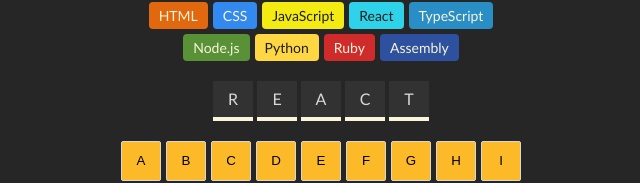
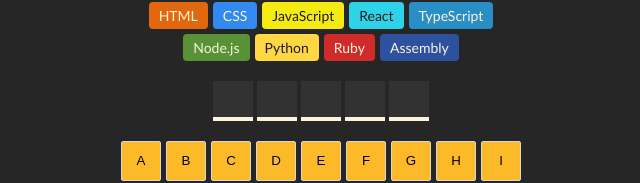
Before and after one commit to TrueFisherKing/assemly-endgame, a React (Vite) app: page / in a window 1280 px wide. Shown: the part 255-438 px from the top of the page, without its empty margins (319-959 px from the left). Built offline with nearby package versions, Linux system fonts and the light colour scheme.

Commit message:
Update: Implement game logic and UI components
- Added state management for current word and guessed letters
- Implemented logic to count wrong guesses
- Styled the game status, language chips, word, and keyboard sections

```diff
--- a/src/App.css
+++ b/src/App.css
@@ -44,6 +44,7 @@
   font-size: 1.25rem;
   margin: 0;
 }
+
 .game-status p {
   font-size: 1rem;
   margin: 0;
@@ -63,6 +64,22 @@
   padding: 5px 10px;
   font-size: 0.875rem;
   cursor: pointer;
+  position: relative;
+}
+
+.chip.lost::before {
+  content: "☠️";
+  /* content: "test"; */
+  position: absolute;
+  display: flex;
+  align-items: center;
+  justify-content: center;
+  height: 100%;
+  width: 100%;
+  font-size: 0.85rem;
+  top: 0;
+  left: 0;
+  background-color: rgba(0, 0, 0, 0.7);
 }
 
 .word {
@@ -81,7 +98,7 @@
   border-bottom: 4px solid #f9f4da;
   /* border-radius: 4px 4px 0px 0px; */
   font-size: 1rem;
-  /* text-transform: uppercase; */
+  text-transform: uppercase;
 
   height: 40px;
   width: 40px;
@@ -101,6 +118,7 @@
   border: 1px solid #d7d7d7;
   border-radius: 2px;
   color: #000;
+  cursor: pointer;
   height: 40px;
   width: 40px;
   text-transform: uppercase;
--- a/src/App.jsx
+++ b/src/App.jsx
@@ -7,7 +7,11 @@
   const [currentWord, setCurrentWord] = useState('react')
   const [guessedLetters, setGuessedLetters] = useState([])
 
+  const wrongGuessCount = guessedLetters.filter(letter => !currentWord.includes(letter)).length
+  console.log(wrongGuessCount)
+
   function addGuessedLetter(letter) {
+
     setGuessedLetters(prevLetters =>
       prevLetters.includes(letter) ?
         prevLetters :
@@ -15,15 +19,18 @@
     )
   }
 
-    const languageElements = languages.map((language) => {
+
+  const languageElements = languages.map((language, i) => {
     const { name, backgroundColor, color } = language
     const style = {
       backgroundColor,
       color,
     }
+    const isLanguageLost = i < wrongGuessCount
+    // const className = clsx("chip", isLanguageLost && "lost")
     return (
       <span
-          className='chip'
+        className={`chip ${isLanguageLost && "lost"}`}
         style={style}
         key={name}
       >
@@ -32,19 +39,31 @@
     )
   })
 
-    const letterElements = currentWord.split("").map((letter, i) => (
-      <span className='letter' key={`letter-${i}`}>{letter.toUpperCase()}</span>)
+  const letterElements = currentWord.split("").map((letter, i) => {
+
+    // !guessedLetters.includes(letter) && setWrongGuessCount(prevNum => prevNum + 1)
+    return (
+      <span
+        className='letter'
+        key={`letter-${i}`}
+      >
+        {guessedLetters.includes(letter) ? letter : ""}
+      </span>
     )
+  })
+
 
 
   const keyboardElements = alphabet.split("").map((letter) => {
     const isGuessed = guessedLetters.includes(letter)
     const isCorrect = isGuessed && currentWord.includes(letter)
     const isWrong = isGuessed && !currentWord.includes(letter)
+
     const className = clsx({
       correct: isCorrect,
       wrong: isWrong
     })
+
 
     return (
       <button
```
Lines whose indentation alone changed are shown as unchanged.
